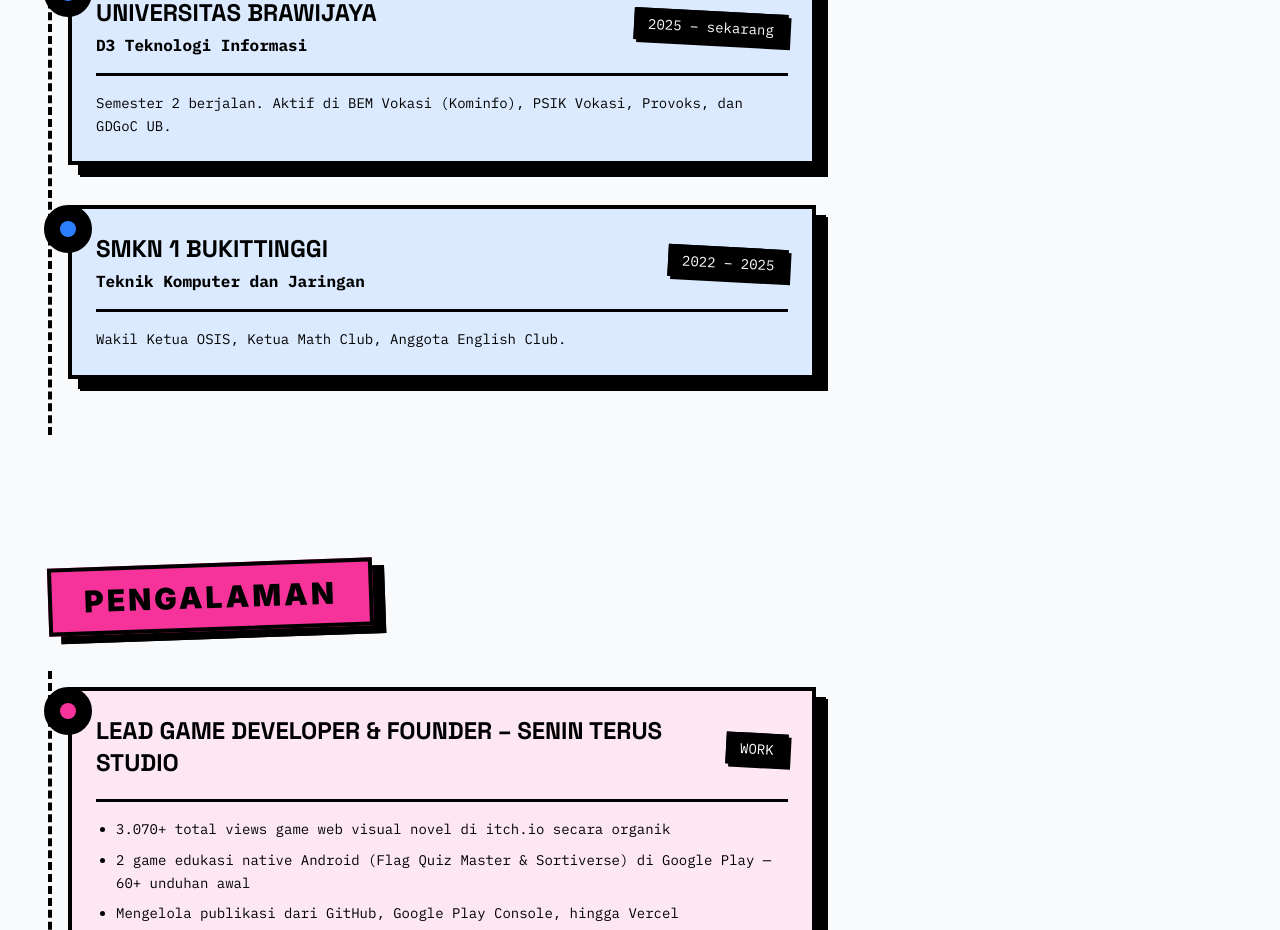
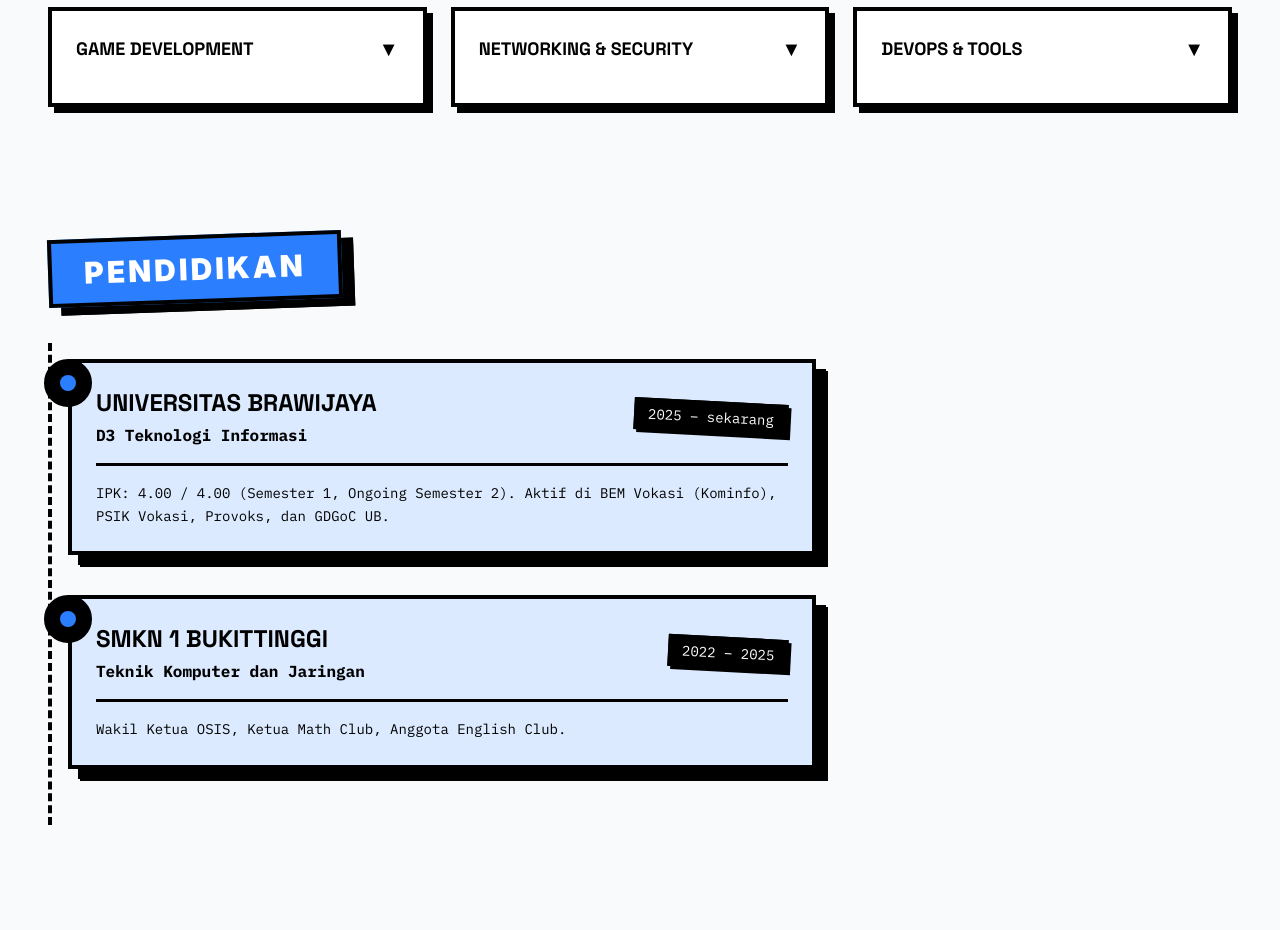
Before and after one commit to sternnaufal/sternnaufal.github.io, a React (Vite) app: page / in a window 1280 px wide. Shown: the part 5600-6530 px from the top of the page. Built offline with nearby package versions, Linux system fonts and the light colour scheme.

Commit message:
effective date 12/07/2026

```diff
--- a/src/App.jsx
+++ b/src/App.jsx
@@ -88,7 +88,7 @@ function App() {
                 "email": "naufalrakha2712@gmail.com",
                 "address": { "@type": "PostalAddress", "addressLocality": "Malang", "addressRegion": "Jawa Timur", "addressCountry": "Indonesia" },
                 "alumniOf": ["Universitas Brawijaya", "SMKN 1 Bukittinggi"],
-                "knowsAbout": ["React.js", "Node.js", "Laravel", "Game Development", "Cyber Security", "Kotlin", "Python", "Tailwind CSS", "Docker", "Git", "REST API", "MySQL", "Firebase", "Express.js", "PHP", "Linux Server", "Cisco", "MikroTik", "SEO", "Web Scraping", "Bot Automation"],
+                "knowsAbout": ["React.js", "Node.js", "Laravel", "PHP", "Game Development", "Cyber Security", "Kotlin", "Python", "Tailwind CSS", "Bootstrap", "Docker", "Git", "REST API", "MySQL", "Firebase", "Express.js", "SQL", "Azure AI Foundry", "Apache", "Postman", "Linux Server (Debian)", "Cisco", "MikroTik", "Twine", "Godot", "Unity", "C#", "SEO", "Web Scraping", "Bot Automation"],
                 "sameAs": ["https://linkedin.com/in/naufal-rakha-putra-a0130332a", "https://github.com/sternnaufal", "https://instagram.com/stern_naufal2712", "https://youtube.com/@naufaltechtainment1", "https://x.com/okebeyos", "https://blog.naufalrakha.my.id", "https://digital.naufalrakha.my.id"]
               })}
             </script>
--- a/src/components/About.jsx
+++ b/src/components/About.jsx
@@ -79,7 +79,7 @@ function About() {
           <div className="lg:w-1/2">
             <SectionHeading colorClass="yellow-400">About Me</SectionHeading>
             <p className="font-mono text-xl leading-relaxed mb-8 bg-white dark:bg-gray-800 p-8 border-4 border-black shadow-neo-large relative z-10">
-              Mahasiswa D3 Teknologi Informasi di <span className="bg-pink-500 px-1 border-2 border-black">Universitas Brawijaya</span>. Full-Stack Developer, Game Developer (Senin Terus Studio), dan Cyber Security enthusiast. Berpengalaman di AI integration, server internal kampus, dan jaringan fiber optik.
+              Mahasiswa Teknologi Informasi <span className="bg-pink-500 px-1 border-2 border-black">Universitas Brawijaya</span> dengan rekam jejak kuat dalam Full-Stack Web Development, Game Development, serta Network & Cyber Security. Menguasai ekosistem JavaScript modern (React.js, Next.js, Node.js) dan PHP (Laravel), serta integrasi model AI komersial (Azure OpenAI, Gemini, DeepSeek). Berpengalaman mengelola core system organisasi kampus, mengaudit infrastruktur server internal, menginisiasi studio game independen, serta menangani puluhan tiket gangguan jaringan harian di PT Telkom Akses. Tipe generalist yang berorientasi pada eksekusi produk nyata (end-to-end product delivery) dengan kemampuan problem-solving yang adaptif.
             </p>
 
             <div className="mt-12 h-1 w-full bg-black shadow-neo-mini mb-12" />
@@ -106,7 +106,7 @@ function About() {
                     <p className="text-sm">Proyek Selesai</p>
                   </div>
                   <div>
-                    <p className="text-4xl font-black">11</p>
+                    <p className="text-4xl font-black">16</p>
                     <p className="text-sm">Sertifikat IT</p>
                   </div>
                   <div>
@@ -168,7 +168,7 @@ function About() {
               <Card
                 key={i}
                 title={exp.title}
-                duration="WORK"
+                duration={exp.duration || "WORK"}
                 variant="pink"
               >
                 <ul className="list-disc ml-5 space-y-2">
@@ -227,7 +227,7 @@ function About() {
                   <div className="absolute inset-0 bg-yellow-400/20 group-hover:bg-transparent transition-colors" />
                 </div>
                 <h5 className="font-space font-bold text-sm uppercase leading-tight line-clamp-2">{cert.title}</h5>
-                <p className="font-mono text-[10px] mt-1 opacity-60">{cert.provider}</p>
+                <p className="font-mono text-[10px] mt-1 opacity-60">{cert.provider} {cert.year ? `· ${cert.year}` : ''}</p>
               </div>
             ))}
           </div>
--- a/src/components/Contact.jsx
+++ b/src/components/Contact.jsx
@@ -53,7 +53,7 @@ function Contact() {
                 </div>
                 <div>
                   <p className="text-xs uppercase font-bold opacity-70">Locaton</p>
-                  <p className="text-xl font-black">Malang, Indonesia</p>
+                  <p className="text-xl font-black">Malang, Jawa Timur / Bukittinggi, Sumatera Barat</p>
                 </div>
               </div>
             </div>
--- a/src/data/portfolioData.js
+++ b/src/data/portfolioData.js
@@ -114,6 +114,14 @@ export const projects = [
     github: 'https://github.com/sternnaufal/sterntools',
     image: '/images/projects/sterntools.png',
     tech: ['Shell', 'Linux']
+  },
+  {
+    title: 'Website Duta Anak Kota Bukittinggi 2025',
+    category: 'Web App',
+    description: 'Landing page resmi profil Duta Anak Kota Bukittinggi. Dibangun dengan Bootstrap untuk tampilan responsif dan modern.',
+    github: 'https://github.com/sternnaufal/website-duta-anak',
+    image: '/images/project-placeholder.svg',
+    tech: ['Bootstrap', 'HTML5', 'CSS3']
   }
 ]
 
@@ -140,7 +148,7 @@ export const skillCategories = [
     items: [
       { name: 'Node.js (Express)', level: 85 },
       { name: 'Laravel', level: 80 },
-      { name: 'PHP', level: 85 },
+      { name: 'RESTful API Architecture', level: 85 },
       { name: 'MySQL', level: 80 },
       { name: 'Firebase', level: 70 },
     ]
@@ -149,9 +157,11 @@ export const skillCategories = [
     name: 'Programming Languages',
     items: [
       { name: 'JavaScript (ES6+)', level: 90 },
+      { name: 'PHP', level: 85 },
       { name: 'Kotlin', level: 75 },
       { name: 'Python', level: 80 },
       { name: 'HTML5 / CSS3', level: 95 },
+      { name: 'SQL', level: 80 },
     ]
   },
   {
@@ -168,18 +178,21 @@ export const skillCategories = [
     items: [
       { name: 'Cisco', level: 70 },
       { name: 'MikroTik', level: 75 },
-      { name: 'Linux Server', level: 80 },
-      { name: 'Fiber Optic (OTDR)', level: 85 },
+      { name: 'Linux Server (Debian)', level: 80 },
+      { name: 'Fiber Optic (OTDR & Splicing)', level: 85 },
       { name: 'CTF Methodologies', level: 65 },
     ]
   },
-  {
+{
     name: 'DevOps & Tools',
     items: [
+      { name: 'Azure AI Foundry', level: 75 },
       { name: 'Git/GitHub', level: 90 },
       { name: 'Docker', level: 65 },
       { name: 'Vercel / Railway', level: 85 },
       { name: 'cPanel / Nginx', level: 75 },
+      { name: 'Apache', level: 70 },
+      { name: 'Postman', level: 85 },
     ]
   }
 ]
@@ -189,7 +202,7 @@ export const education = [
     title: 'Universitas Brawijaya',
     major: 'D3 Teknologi Informasi',
     year: '2025 – sekarang',
-    description: 'Semester 2 berjalan. Aktif di BEM Vokasi (Kominfo), PSIK Vokasi, Provoks, dan GDGoC UB.'
+    description: 'IPK: 4.00 / 4.00 (Semester 1, Ongoing Semester 2). Aktif di BEM Vokasi (Kominfo), PSIK Vokasi, Provoks, dan GDGoC UB.'
   },
   {
     title: 'SMKN 1 Bukittinggi',
@@ -202,39 +215,46 @@ export const education = [
 export const experience = [
   {
     title: 'Lead Game Developer & Founder – Senin Terus Studio',
+    duration: 'Januari 2024 – Sekarang',
     items: [
-      '3.070+ total views game web visual novel di itch.io secara organik',
+      'Menginisiasi dan membangun studio game independen; produksi game berbasis web interaktif (Twine + JavaScript) & mobile (Android)',
+      '3.070+ total views game visual novel di itch.io secara organik',
       '2 game edukasi native Android (Flag Quiz Master & Sortiverse) di Google Play — 60+ unduhan awal',
-      'Mengelola publikasi dari GitHub, Google Play Console, hingga Vercel'
+      'Mengelola seluruh siklus publikasi: source code GitHub, kepatuhan Google Play Console, hingga situs resmi studio di Vercel'
     ]
   },
   {
-    title: 'Backend Developer (Staff Ahli) – BEM Vokasi UB',
+    title: 'Backend Developer (Staff Ahli) – Website BEM Vokasi UB',
+    duration: 'Maret 2026 – Sekarang',
     items: [
+      'Arsitektur core system website resmi BEM di bawah Kementerian Kominfo',
       'RESTful API 25+ endpoints untuk User, Role, Permission, Menu (Laravel, Full CRUD + Pagination)',
       'Sistem autentikasi Bearer Token dan otorisasi menu dinamis',
-      'Kolaborasi Front-End untuk integrasi data real-time'
+      'Kolaborasi Front-End untuk integrasi data real-time minim latensi'
     ]
   },
   {
-    title: 'Web Dev & Administrator – PSIK Vokasi UB',
+    title: 'Web Development & Administrator – PSIK Vokasi UB',
+    duration: 'April 2026 – Sekarang',
     items: [
-      'Maintenance, optimalisasi performa, dan backup server internal',
+      'Maintenance rutin, optimalisasi performa, dan backup berkala server internal PSIK Vokasi UB',
       'Audit kode dan security review sistem administrasi web kampus'
     ]
   },
   {
-    title: 'Helpdesk Assurance – PT Telkom Akses',
+    title: 'Helpdesk Assurance Intern – PT Telkom Akses',
+    duration: 'November 2024 – Maret 2025',
     items: [
-      '30–50 tiket gangguan per hari untuk seluruh wilayah Sumatera Barat',
-      'Validasi dan approval tiket dengan akurasi 98%'
+      'Memproses pemulihan gangguan jaringan 30–50 tiket per hari untuk regional Sumatera Barat',
+      'Validasi, analisis teknis awal, dan approval tiket dengan akurasi 98%'
     ]
   },
   {
-    title: 'Teknisi Fiber Optik – PT Golden Fiber',
+    title: 'Teknisi Fiber Optik Intern – PT Golden Fiber',
+    duration: 'Januari 2024 – Juni 2024',
     items: [
-      'Instalasi FTTH untuk 5 area perumahan dan perkantoran baru',
-      'Splicing dan pengujian OTDR dengan tingkat keberhasilan 100%'
+      'Instalasi jaringan FTTH untuk 5 area perumahan dan perkantoran pelanggan baru',
+      'Splicing kabel dan pengujian redaman OTDR dengan tingkat keberhasilan 100%'
     ]
   }
 ]
@@ -252,8 +272,9 @@ export const organizations = [
 ]
 
 export const achievements = [
-  { title: 'Kompetitor', event: 'Zero Day National CTF 2026 (Digital Social Group)', year: '2026' },
-  { title: 'Kompetitor', event: 'picoCTF 2026 — Carnegie Mellon University', year: '2026' },
+  { title: 'Finalis', event: 'Zero Day National CTF 2026 (Digital Social Group)', year: '2026' },
+  { title: 'Kompetitor', event: 'picoCTF 2026 — Carnegie Mellon University (Web Exploitation, Cryptography, Forensics)', year: '2026' },
+  { title: 'Kompetitor', event: 'OLIVIA XI 2026 — Konsorsium Vokasi Indonesia (Cybersecurity)', year: '2026' },
   { title: 'Finalis', event: 'MTQ UB XIX — Cabang Desain Aplikasi Al-Qur\'an', year: '2026' },
   { title: 'Finalis Nasional', event: '5th Ediverse Math Competition', year: '2024' },
   { title: 'Finalis Nasional', event: '4th Ediverse Math Competition', year: '2023' },
@@ -262,12 +283,22 @@ export const achievements = [
 ]
 
 export const certificates = [
-  { title: 'Web Programmer (React JS)', provider: 'Telkom Indonesia', image: '/images/cert.svg' },
-  { title: 'Junior Web Programmer', provider: 'BNSP', image: '/images/cert.svg' },
-  { title: 'Cloud Computing Fundamentals', provider: 'AWS / Dicoding', image: '/images/cert.svg' },
-  { title: 'IT & Computer Networking Support', provider: 'LSP', image: '/images/cert.svg' },
-  { title: 'Python Developer', provider: 'Google / Dicoding', image: '/images/cert.svg' },
-  { title: 'Pemrograman Python', provider: 'Dicoding', image: '/images/cert.svg' }
+  { title: 'Introduction to IoT', provider: 'Cisco Networking Academy', year: '2026', image: '/images/cert.svg' },
+  { title: 'Membangun Aplikasi Gen AI dengan Microsoft Azure', provider: 'Dicoding x Microsoft', year: '2026', image: '/images/cert.svg' },
+  { title: 'Belajar Penerapan Data Science dengan Microsoft Fabric', provider: 'Dicoding x Microsoft', year: '2026', image: '/images/cert.svg' },
+  { title: 'Networking Basics', provider: 'Cisco Networking Academy', year: '2025', image: '/images/cert.svg' },
+  { title: 'Introduction to Cybersecurity', provider: 'Cisco Networking Academy', year: '2025', image: '/images/cert.svg' },
+  { title: 'Python for Data Science', provider: 'Cognitive Class with IBM', year: '2025', image: '/images/cert.svg' },
+  { title: 'Junior Web Programmer', provider: 'BNSP', year: '2025', image: '/images/cert.svg' },
+  { title: 'Web Programmer (React JS)', provider: 'Telkom Indonesia', year: '2025', image: '/images/cert.svg' },
+  { title: 'Belajar Dasar Cloud dan Gen AI di AWS', provider: 'AWS / Dicoding', year: '2025', image: '/images/cert.svg' },
+  { title: 'Belajar Membuat Front-End Web untuk Pemula', provider: 'Dicoding', year: '2025', image: '/images/cert.svg' },
+  { title: 'Belajar Dasar Pemrograman Web', provider: 'Dicoding', year: '2025', image: '/images/cert.svg' },
+  { title: 'Belajar Dasar Pemrograman JavaScript', provider: 'Dicoding', year: '2025', image: '/images/cert.svg' },
+  { title: 'Memulai Pemrograman dengan Python', provider: 'Dicoding', year: '2024', image: '/images/cert.svg' },
+  { title: 'Belajar Dasar AI', provider: 'Dicoding', year: '2024', image: '/images/cert.svg' },
+  { title: 'Pengenalan ke Logika Pemrograman (Programming Logic 101)', provider: 'Dicoding', year: '2024', image: '/images/cert.svg' },
+  { title: 'Legacy Responsive Web Design V8', provider: 'freeCodeCamp', year: '2022', image: '/images/cert.svg' }
 ]
 
 export const studio = {
```
